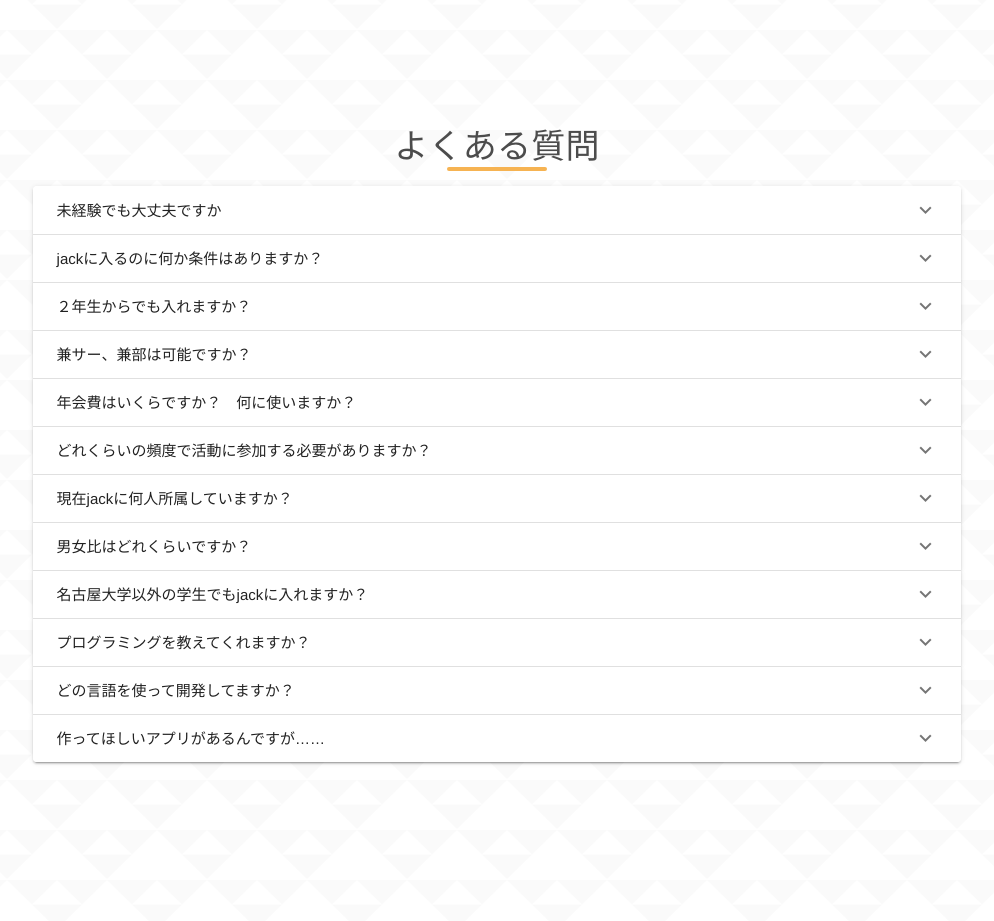
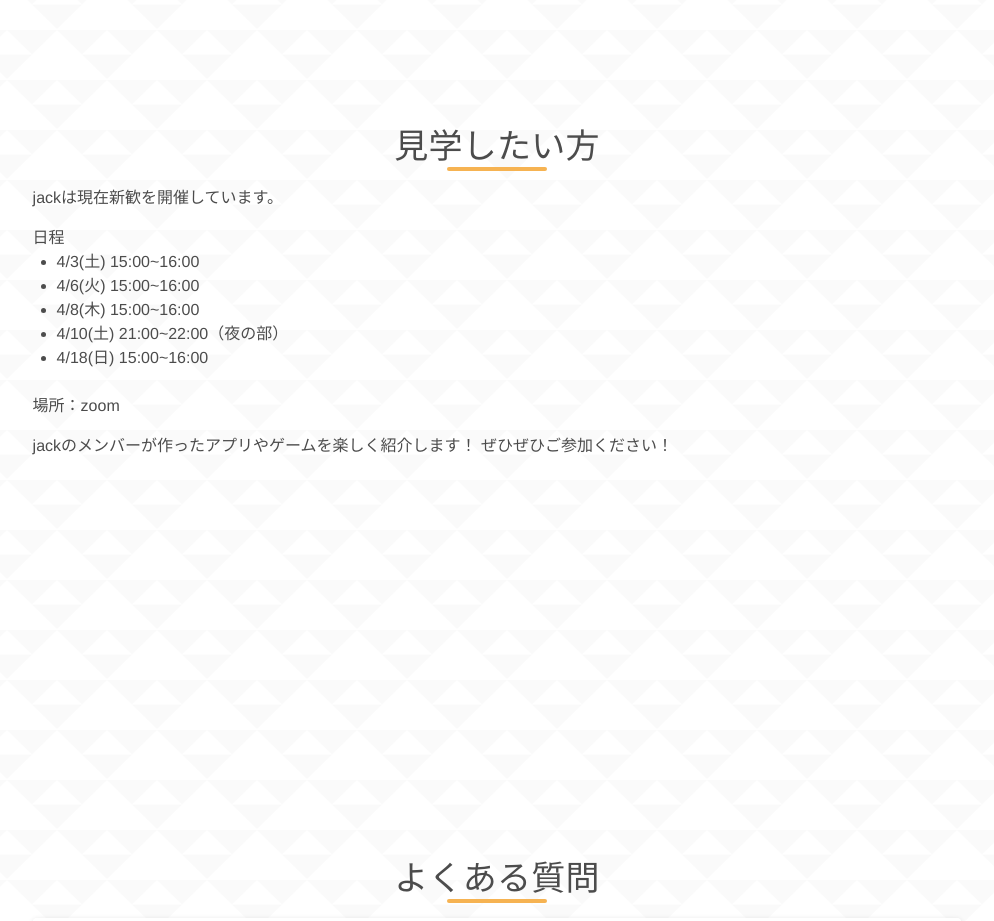
Before and after one commit to jack-app/jackweb_2020, a Vue app: page / in a window 1280 px wide. Shown: the part 3920-4841 px from the top of the page, without its empty margins (143-1137 px from the left). Built offline with nearby package versions, Linux system fonts and the light colour scheme; no server answers; the database is empty.

Commit message:
add welcometour
(途中やり)

```diff
--- a/src/App.vue
+++ b/src/App.vue
@@ -26,6 +26,10 @@
           <div class="display-1">活動予定</div>
           <Calendar />
         </div>
+        <div class="content calendar" id="schedule">
+          <div class="display-1">見学したい方</div>
+          <WelcomeTour />
+        </div>
         <div class="content" id = "FAQ">
           <div class="display-1">よくある質問</div>
           <div class="questions-wrapper">
@@ -44,6 +48,7 @@ import DekirukotoCards from './components/DekirukotoCards.vue';
 import Questions from './components/Questions.vue';
 import Menubar from './components/Menubar.vue';
 import ActivityIntroduction from './components/ActivityIntroduction.vue';
+import WelcomeTour from './components/WelcomeTour.vue'
 
 export default {
   name: 'App',
@@ -55,6 +60,7 @@ export default {
     Products,
     Calendar,
     Questions,
+    WelcomeTour,
   },
 
   // data: () => ({
--- /dev/null
+++ b/src/components/WelcomeTour.vue
@@ -0,0 +1,32 @@
+<template>
+<div class='tour-container'>
+<p>jackは現在新歓を開催しています。</p>
+
+日程
+<ul>
+<li>4/3(土) 15:00~16:00</li>
+<li>4/6(火) 15:00~16:00</li>
+<li>4/8(木) 15:00~16:00</li>
+<li>4/10(土) 21:00~22:00（夜の部）</li>
+<li>4/18(日) 15:00~16:00</li>
+</ul>
+<br>
+<p>場所：zoom</p>
+
+<p>jackのメンバーが作ったアプリやゲームを楽しく紹介します！
+ぜひぜひご参加ください！</p>
+
+</div>
+</template>
+
+<script>
+
+</script>
+
+<style scoped>
+.tour-container{
+  width: 80%;
+  margin: 0 auto;
+  text-align: left;
+}
+</style>
```
